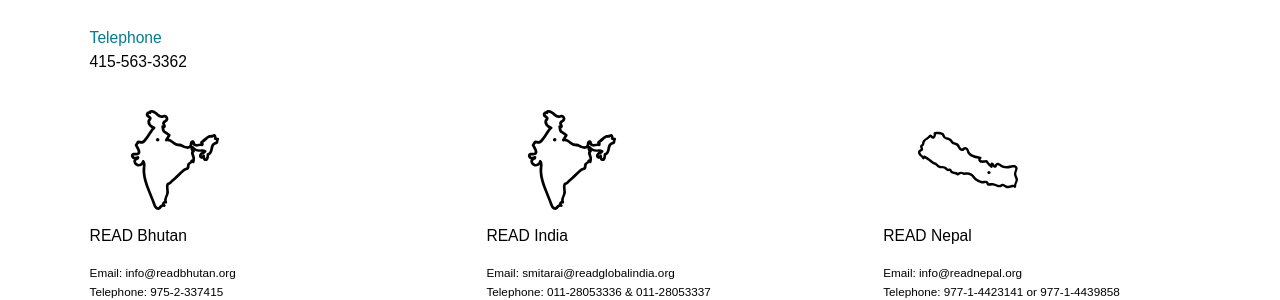
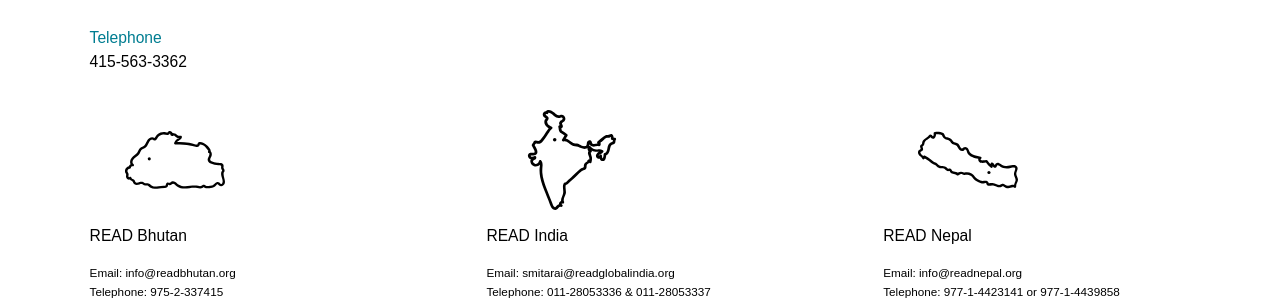
Before and after one commit to trac0040/non-for-profit, a Jekyll site: the page built from contact.html, in a window 1280 px wide. Shown: the part 1129-1429 px from the top of the page. Built offline with Jekyll 4.4.1, drawn with Linux system fonts in a browser that asks for light colours; nearby versions of some CDN libraries; Markdown is read by kramdown in place of the engine named in the settings.

Commit message:
feat(scss): fix sizing issues with country svg icons
change size of country svg icons

```diff
--- a/contact.html
+++ b/contact.html
@@ -38,9 +38,9 @@
 
 			<div class="grid">
 
-				<div class="unit unit-xs-1 unit-s-1 unit-m-1-1-3 unit-l-1-3">
+				<div class="unit unit-xs-1 unit-s-1 unit-m-1-2 unit-l-1-3">
 					<figure>
-					  <img class="country" src="{{site.baseurl}}/images/india.svg" alt="bhutan map icon">
+					  <img class="country" src="{{site.baseurl}}/images/bhutan.svg" alt="bhutan map icon">
 						  <figcaption class="contact-page-address milli"><b>READ Bhutan</b>
 						  <div class="contact-address-info">
 							  <br>Email: info@readbhutan.org
@@ -56,9 +56,9 @@
 				 	</figure>
 				</div>
 
-				<div class="unit unit-xs-1 unit-s-1 unit-m-1-1-3 unit-l-1-3">
+				<div class="unit unit-xs-1 unit-s-1 unit-m-1-2 unit-l-1-3">
 				 	<figure>
-					  <img class="country" src="{{site.baseurl}}/images/india.svg" alt="bhutan map icon">
+					  <img class="country" src="{{site.baseurl}}/images/india.svg" alt="india map icon">
 						  <figcaption class="contact-page-address milli"><b>READ India</b>
 							 <div class="contact-address-info">
 							  <br>Email: smitarai@readglobalindia.org
@@ -75,9 +75,9 @@
 				 	</figure>
 				</div>
 
-				<div class="unit unit-xs-1 unit-s-1 unit-m-1-1-3 unit-l-1-3">
+				<div class="unit unit-xs-1 unit-s-1 unit-m-1-2 unit-l-1-3">
 					<figure>
-					  <img class="country" src="{{site.baseurl}}/images/nepal.svg" alt="bhutan map icon">
+					  <img class="country" src="{{site.baseurl}}/images/nepal.svg" alt="nepal map icon">
 						  <figcaption class="contact-page-address milli"><b>READ Nepal</b>
 						  <div class="contact-address-info">
 							  <br>Email: info@readnepal.org
```
